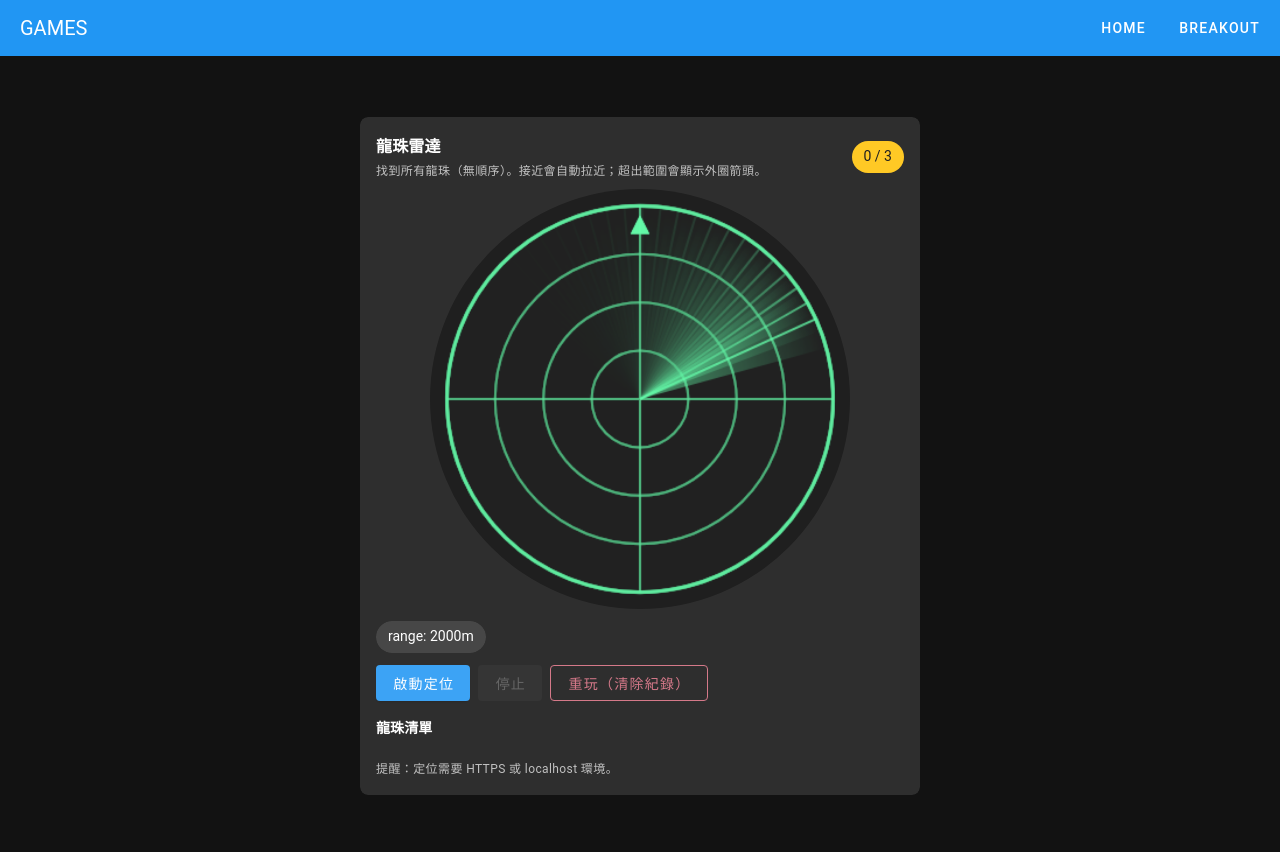
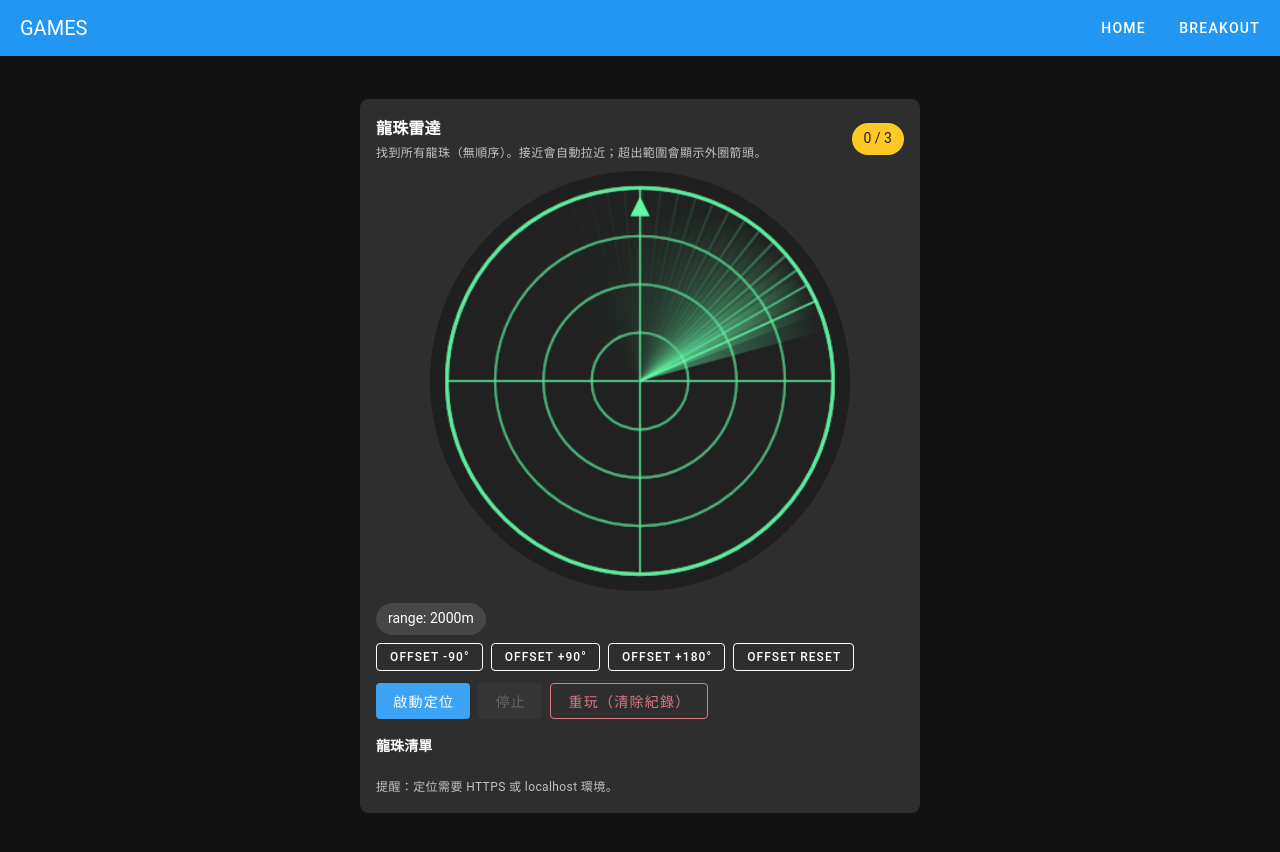
Before and after one commit to ggj0101/games, a Vue app: page /#/dragonball-radar in a window 1280 px wide. Shown: the top 852 px of the page. Built offline with nearby package versions, Linux system fonts and the light colour scheme.

Commit message:
Add heading offset calibration UI (persisted)

```diff
--- a/src/games/dragonball-radar/DragonballRadar.vue
+++ b/src/games/dragonball-radar/DragonballRadar.vue
@@ -149,15 +149,38 @@ function updateScreenAngle() {
   screenAngleDeg.value = 0
 }
 
-// Empirical offset: some browsers report heading axis rotated by 90°.
-// Positive means rotate clockwise.
-const headingOffsetDeg = 90
+const HEADING_OFFSET_KEY = 'dragonballRadar.headingOffsetDeg.v1'
+const headingOffsetDeg = ref<number>(0)
+
+function loadHeadingOffset() {
+  try {
+    const raw = localStorage.getItem(HEADING_OFFSET_KEY)
+    if (!raw) return
+    const n = Number(raw)
+    if (Number.isFinite(n)) headingOffsetDeg.value = normalizeDeg(n)
+  } catch {
+    // ignore
+  }
+}
+
+function saveHeadingOffset() {
+  try {
+    localStorage.setItem(HEADING_OFFSET_KEY, String(normalizeDeg(headingOffsetDeg.value)))
+  } catch {
+    // ignore
+  }
+}
+
+function adjustHeadingOffset(delta: number) {
+  headingOffsetDeg.value = normalizeDeg(headingOffsetDeg.value + delta)
+  saveHeadingOffset()
+}
 
 const effectiveHeadingDeg = computed(() => {
   if (headingDeg.value == null) return null
   // Compensate screen rotation (portrait/landscape) so "up" stays phone-forward.
-  // Also apply an offset to align axes across devices.
-  return normalizeDeg(headingDeg.value - screenAngleDeg.value + headingOffsetDeg)
+  // Also apply a user-calibrated offset.
+  return normalizeDeg(headingDeg.value - screenAngleDeg.value + headingOffsetDeg.value)
 })
 
 function computeHeadingFromEvent(e: DeviceOrientationEvent) {
@@ -470,6 +493,7 @@ function drawFrame(tMs: number) {
 
 onMounted(() => {
   loadFound()
+  loadHeadingOffset()
   // Try to start compass automatically (may require user gesture on iOS).
   startCompass()
 
@@ -522,6 +546,14 @@ onBeforeUnmount(() => {
         <v-chip v-if="nearest" variant="tonal">最近: {{ nearest.t.name }} · {{ Math.round(nearest.meters) }}m</v-chip>
         <v-chip v-if="accuracy != null" variant="tonal">精度: ±{{ Math.round(accuracy) }}m</v-chip>
         <v-chip v-if="effectiveHeadingDeg != null" variant="tonal">方位: {{ Math.round(effectiveHeadingDeg) }}°</v-chip>
+        <v-chip v-if="effectiveHeadingDeg != null" variant="tonal">offset: {{ Math.round(headingOffsetDeg) }}°</v-chip>
+      </div>
+
+      <div class="mt-2 d-flex flex-wrap gap-2">
+        <v-btn size="small" variant="outlined" @click="adjustHeadingOffset(-90)">offset -90°</v-btn>
+        <v-btn size="small" variant="outlined" @click="adjustHeadingOffset(90)">offset +90°</v-btn>
+        <v-btn size="small" variant="outlined" @click="adjustHeadingOffset(180)">offset +180°</v-btn>
+        <v-btn size="small" variant="outlined" @click="adjustHeadingOffset(0 - headingOffsetDeg)">offset reset</v-btn>
       </div>
 
       <v-alert v-if="headingError" type="info" class="mt-3" variant="tonal">
```
